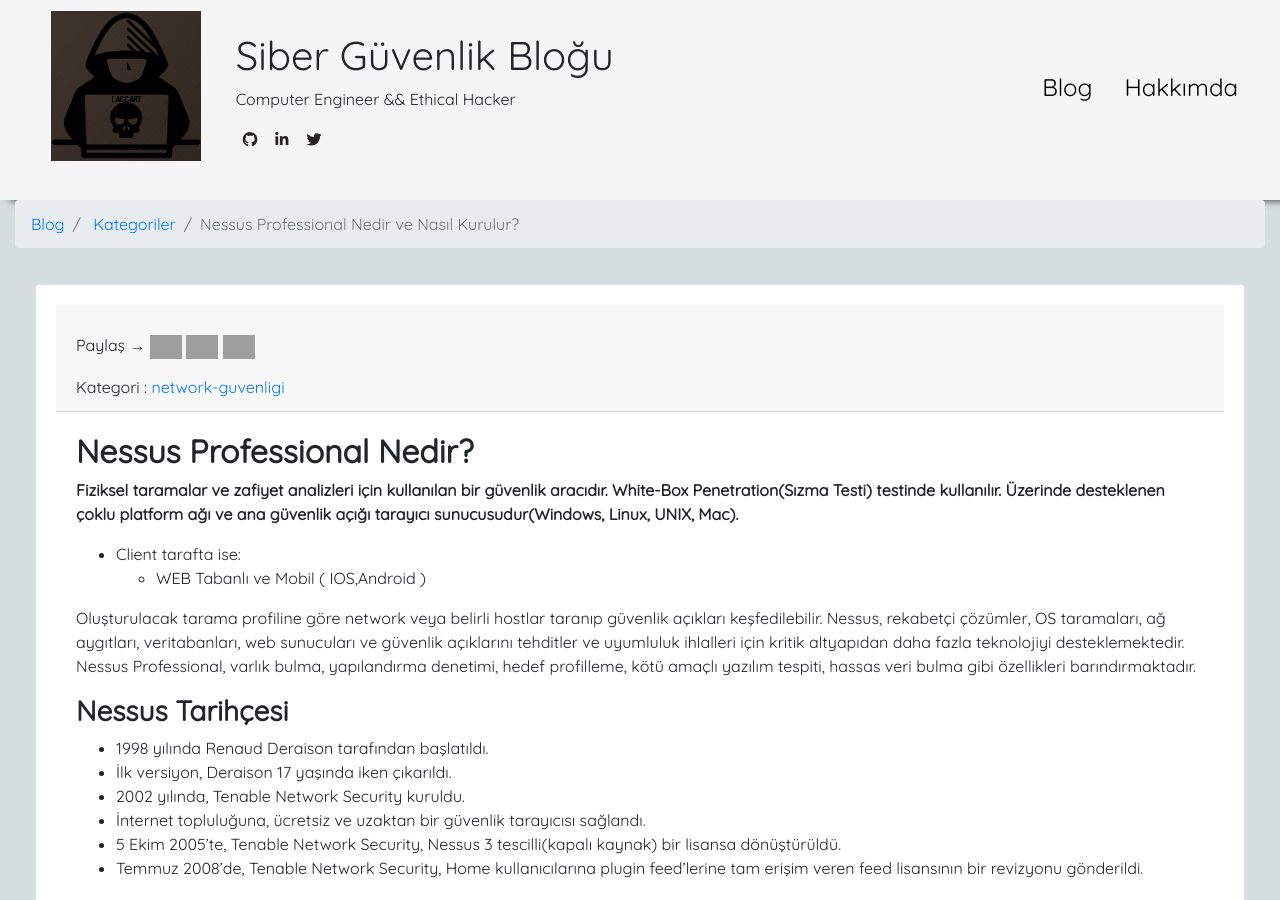
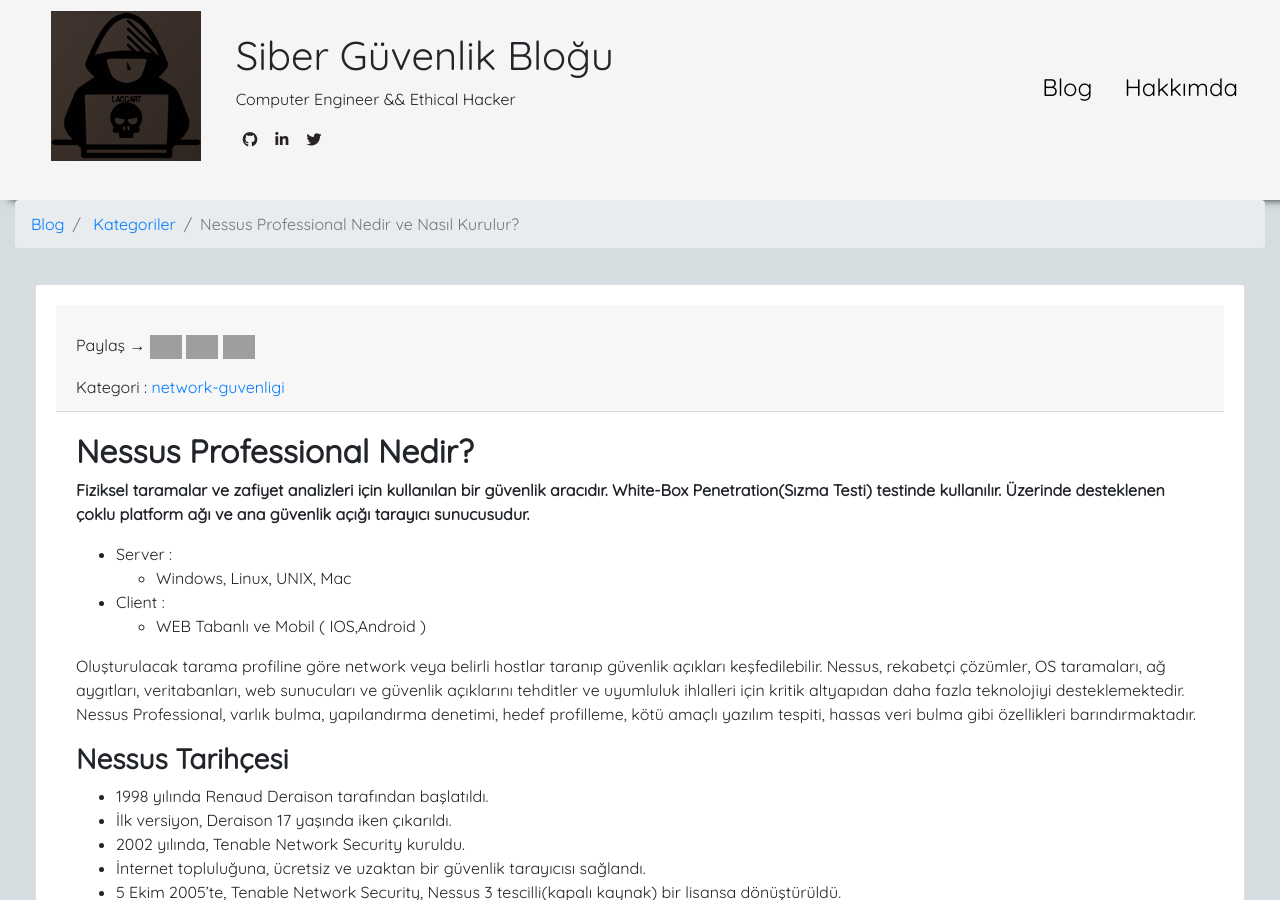
Before and after one commit to laccart/laccart, a Jekyll site: the page built from _posts/2020-06-26-Nessus-Professioal-Nedir-ve-Nasıl-Kurulur.markdown, in a window 1280 px wide and 900 px high. Built offline with Jekyll 4.4.1, drawn with Linux system fonts in a browser that asks for light colours; nearby versions of some CDN libraries; our own code applies the rules of GitHub Pages for plain Markdown files; grey boxes are pictures that could not be loaded.

Commit message:
Update 2020-06-26-Nessus-Professioal-Nedir-ve-Nasıl-Kurulur.markdown

```diff
--- a/_posts/2020-06-26-Nessus-Professioal-Nedir-ve-Nasıl-Kurulur.markdown
+++ b/_posts/2020-06-26-Nessus-Professioal-Nedir-ve-Nasıl-Kurulur.markdown
@@ -8,8 +8,11 @@
 
 ## **Nessus Professional Nedir?**
 
-**Fiziksel taramalar ve zafiyet analizleri için kullanılan bir güvenlik aracıdır. White-Box Penetration(Sızma Testi) testinde kullanılır. Üzerinde desteklenen çoklu platform ağı ve ana güvenlik açığı tarayıcı sunucusudur(Windows, Linux, UNIX, Mac).**
-- Client tarafta ise:
+**Fiziksel taramalar ve zafiyet analizleri için kullanılan bir güvenlik aracıdır. White-Box Penetration(Sızma Testi) testinde kullanılır. Üzerinde desteklenen çoklu platform ağı ve ana güvenlik açığı tarayıcı sunucusudur.**
+
+- Server :
+    - Windows, Linux, UNIX, Mac
+- Client :
     - WEB Tabanlı ve Mobil ( IOS,Android )
 
 Oluşturulacak tarama profiline göre network veya belirli hostlar taranıp güvenlik açıkları keşfedilebilir. Nessus, rekabetçi çözümler, OS taramaları, ağ aygıtları, veritabanları, web sunucuları ve güvenlik açıklarını tehditler ve uyumluluk ihlalleri için kritik altyapıdan daha fazla teknolojiyi desteklemektedir. Nessus Professional, varlık bulma, yapılandırma denetimi, hedef profilleme, kötü amaçlı yazılım tespiti, hassas veri bulma gibi özellikleri barındırmaktadır.
```
